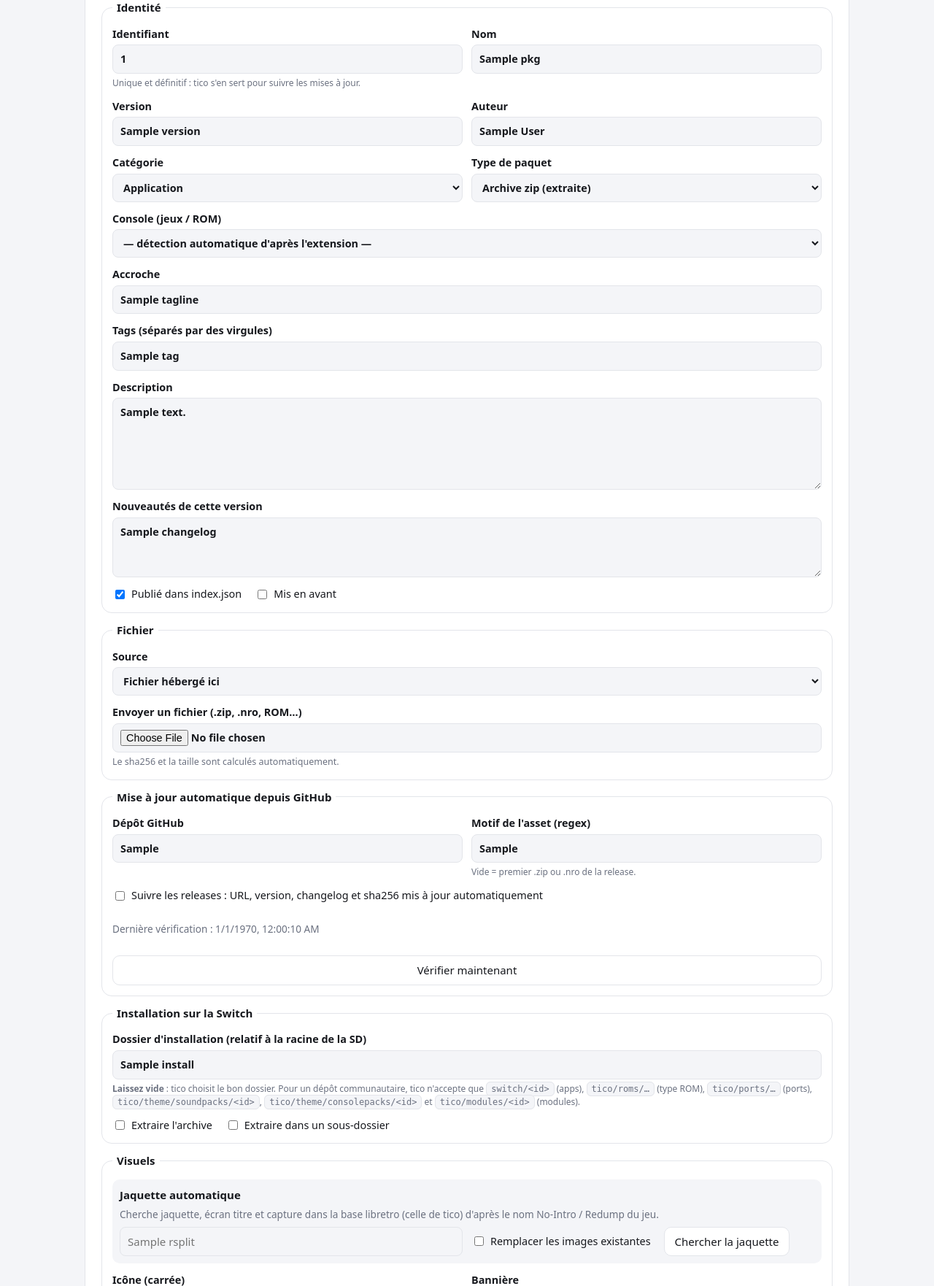
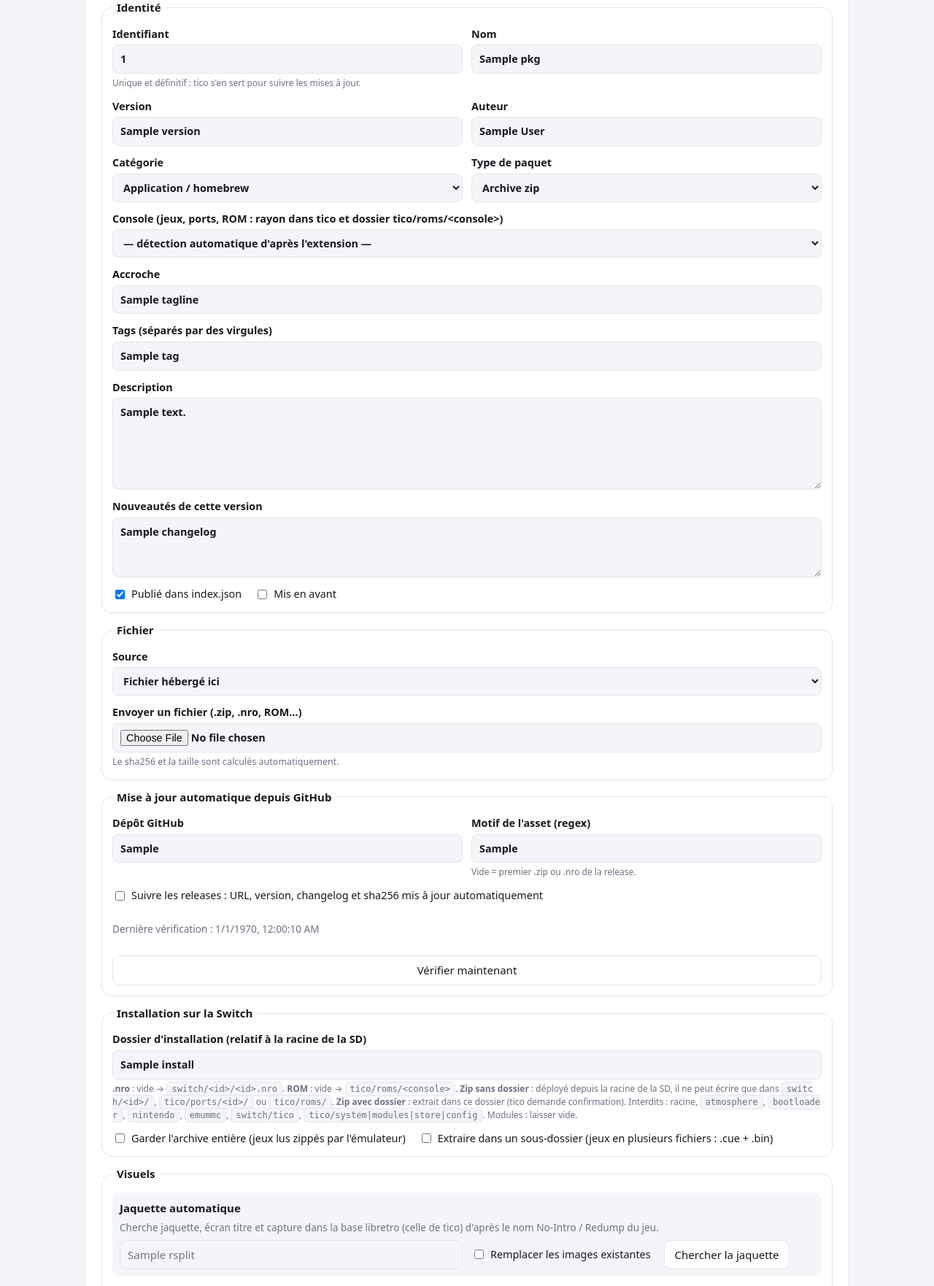
Before and after one commit to leo3438/ticoshop, a FastAPI app: template app/templates/admin/package.html in a window 1280 px wide. Shown: the part 196-1958 px from the top of the page at 73% size. Run offline with FastAPI, Linux system fonts and the light colour scheme; the template is opened without the code that fills it: most values are stand-ins (such as "Sample title", 1, 10 or a date in 2020); grey boxes marked "Sample" are stand-in pictures.

Commit message:
Suit la spécification officielle du Store de tico (Creating a Store Repository)
D'après forum.ticoverse.com/topic/150 :
- ROM brutes : install (tico/roms/<console> par défaut), filename, size
  (64 Mio max) et tag de console sont publiés ; tico écarte une ROM qui en
  manque un (cause des paquets invisibles constatés sur Switch)
- un zip sans install est déployé depuis la racine de la SD : le contenu
  du zip envoyé est vérifié (switch/<id>/, tico/ports/<id>/, tico/roms/) ;
  c'était la cause des refus « hors des dossiers autorisés »
- install accepte tout dossier sauf les dossiers système listés par tico
- extract vaut true par défaut : nouvelle option keep_archive qui publie
  "extract": false (jeux lus zippés), migration 4
- catégories app/game/port/soundpack (anciennes valeurs converties),
  console en premier tag, 2 tags et 8 captures max, soundpack dans
  tico/theme/soundpacks/<id>, module = un seul dossier <id>
- noms de fichiers d'origine conservés (No-Intro), URL encodées
- avertissements : modules/torrents (réglage utilisateur), images https

Co-Authored-By: Claude Opus 5.5 <noreply@anthropic.com>
Claude-Session: https://claude.ai/code/session_01MCQmq3ARdgyNT9dkkoHPiB

```diff
--- a/app/index.py
+++ b/app/index.py
@@ -1,50 +1,81 @@
 """Génération du index.json lu par le Store de tico (0.8.0+).
 
-Le format a été relevé dans tico 0.8.0 (« Creating a Store Repository ») :
+Référence : « Creating a Store Repository » (forum.ticoverse.com/topic/150).
 
     {
-      "schema": 1,                     # tico refuse > 1 (« Needs a newer tico »)
-      "name", "description", "maintainer", "website", "icon", "cover",
+      "schema": 1,
+      "name", "description", "icon", "cover",
       "packages": [
         {
-          "id", "name", "version", "author", "category", "tags",
-          "tagline", "description", "changelog", "icon", "banner",
-          "screenshots", "featured",
-          "type",                      # zip | nro | rom | module
-          "url" | "magnet" (+ "file"), "filename", "sha256", "size",
-          "install", "extract", "extract_to_folder"
+          "id", "name", "category" (app | game | port | soundpack), "tags" (2 max),
+          "version", "author", "tagline", "description", "changelog",
+          "icon", "banner", "screenshots" (8 max), "featured",
+          "type" (zip | nro | module | rom), "url" | "magnet" (+ "file"),
+          "size", "sha256", "install", "extract", "extract_to_folder", "filename"
         }
       ]
     }
 
-Toute la correspondance base -> JSON est ici : si une version de tico
-change un nom de champ, c'est le seul fichier à adapter. Le champ « extra »
-de chaque paquet est fusionné tel quel pour les champs non gérés.
+tico écarte silencieusement un paquet invalide (id, url, type non autorisé,
+checksum mal formé, ROM sans install/filename/size) : validate_package()
+signale ces cas dans l'admin. Le champ « extra » de chaque paquet est fusionné
+tel quel pour les champs non gérés.
 """
+from pathlib import Path
 from typing import Any
+from urllib.parse import quote
+
+from . import storage
 
 SCHEMA_VERSION = 1
 
+# Catégories du Store de tico.
 CATEGORIES = {
-    "emulator": "Émulateur",
-    "app": "Application",
-    "homebrew": "Homebrew",
+    "app": "Application / homebrew",
     "game": "Jeu",
     "port": "Port",
-    "fangame": "Fan game",
     "soundpack": "Soundpack",
     "consolepack": "Console pack",
-    "tool": "Outil",
-    "other": "Autre",
 }
+# Anciennes catégories de ticoshop, ramenées à celles de tico.
+LEGACY_CATEGORIES = {"homebrew": "app", "tool": "app", "other": "app", "emulator": "app", "fangame": "game"}
 
 TYPES = {
-    "zip": "Archive zip (extraite)",
+    "zip": "Archive zip",
     "nro": "Homebrew .nro",
-    "rom": "ROM / jeu",
+    "rom": "ROM brute (.gba, .nes…)",
     "module": "Module tico (émulateur)",
 }
 
+# Dossiers où tico refuse toujours d'installer (en plus de la racine de la carte).
+SYSTEM_FOLDERS = ("atmosphere", "bootloader", "nintendo", "emummc", "switch/tico",
+                  "tico/system", "tico/modules", "tico/store", "tico/config")
+ROM_MAX_SIZE = 64 * 1024 * 1024
+
+
+def category_of(pkg: dict[str, Any]) -> str:
+    return LEGACY_CATEGORIES.get(pkg["category"], pkg["category"]) or "app"
+
+
+def tags_of(pkg: dict[str, Any]) -> list[str]:
+    """Tags publiés : la console d'abord (rayon par console pour les jeux et ports), 2 au maximum."""
+    tags = [t for t in pkg["tags"] if t]
+    console = pkg.get("console") or ""
+    if console and console not in tags and (category_of(pkg) in ("game", "port") or pkg["type"] == "rom"):
+        tags.insert(0, console)
+    return tags[:2]
+
+
+def install_of(pkg: dict[str, Any]) -> str:
+    """Dossier d'installation publié ; valeurs par défaut là où tico en exige un."""
+    install = (pkg["install"] or "").strip().strip("/")
+    if install:
+        return install
+    if pkg["type"] == "rom" and pkg.get("console"):
+        return f"tico/roms/{pkg['console']}"
+    if category_of(pkg) == "soundpack":
+        return f"tico/theme/soundpacks/{pkg['id']}"
+    return ""
 
 
 def absolute(base_url: str, value: str) -> str:
@@ -58,7 +89,7 @@ def absolute(base_url: str, value: str) -> str:
 
 def package_download_url(base_url: str, pkg: dict[str, Any]) -> str:
     if pkg["source"] == "upload" and pkg.get("local_file"):
-        return f"{base_url}/files/{pkg['id']}/{pkg['filename']}"
+        return f"{base_url}/files/{pkg['id']}/{quote(pkg['filename'])}"
     if pkg["source"] == "url":
         return pkg["url"]
     return ""
@@ -67,7 +98,7 @@ def package_download_url(base_url: str, pkg: dict[str, Any]) -> str:
 def release_download_url(base_url: str, pkg_id: str, rel: dict[str, Any]) -> str:
     """URL d'une ancienne version (voir l'historique des versions)."""
     if rel["source"] == "upload" and rel.get("local_file"):
-        return f"{base_url}/files/{pkg_id}/r/{rel['rid']}/{rel['filename']}"
+        return f"{base_url}/files/{pkg_id}/r/{rel['rid']}/{quote(rel['filename'])}"
     if rel["source"] == "url":
         return rel["url"]
     return ""
@@ -84,21 +115,20 @@ def build_package(base_url: str, pkg: dict[str, Any], download_url: str | None =
     entry: dict[str, Any] = {
         "id": pkg["id"],
         "name": pkg["name"],
-        "version": pkg["version"],
-        "author": pkg["author"],
-        "category": pkg["category"],
+        "category": category_of(pkg),
         "type": pkg["type"],
     }
-    if pkg["tags"]:
-        entry["tags"] = pkg["tags"]
-    for key in ("tagline", "description", "changelog"):
+    tags = tags_of(pkg)
+    if tags:
+        entry["tags"] = tags
+    for key in ("version", "author", "tagline", "description", "changelog"):
         if pkg[key]:
             entry[key] = pkg[key]
     for key in ("icon", "banner"):
         if pkg[key]:
             entry[key] = absolute(base_url, pkg[key])
     if pkg["screenshots"]:
-        entry["screenshots"] = [absolute(base_url, s) for s in pkg["screenshots"]]
+        entry["screenshots"] = [absolute(base_url, s) for s in pkg["screenshots"][:8]]
     if pkg["featured"]:
         entry["featured"] = True
 
@@ -108,18 +138,20 @@ def build_package(base_url: str, pkg: dict[str, Any], download_url: str | None =
             entry["file"] = pkg["torrent_file"]
     else:
         entry["url"] = package_download_url(base_url, pkg) if download_url is None else download_url
-    if pkg["filename"]:
-        entry["filename"] = pkg["filename"]
+    if pkg["size"]:
+        entry["size"] = int(pkg["size"])
     if pkg["sha256"]:
         entry["sha256"] = pkg["sha256"].lower()
-    if pkg["size"]:
-        entry["size"] = int(pkg["size"])
-    if pkg["install"]:
-        entry["install"] = pkg["install"].strip("/")
-    if pkg["extract"]:
-        entry["extract"] = True
-    if pkg["extract_to_folder"]:
+    install = install_of(pkg)
+    if install:
+        entry["install"] = install
+    keep = pkg["type"] == "zip" and pkg.get("keep_archive")
+    if keep:
+        entry["extract"] = False  # tico extrait par défaut
+    if pkg["extract_to_folder"] and pkg["type"] == "zip" and not keep:
         entry["extract_to_folder"] = True
+    if pkg["filename"] and (pkg["type"] == "rom" or keep):
+        entry["filename"] = pkg["filename"]
 
     entry.update(pkg.get("extra") or {})
     return entry
@@ -159,50 +191,85 @@ def build_index(
     return index
 
 
-def allowed_root(pkg: dict[str, Any]) -> str:
-    """Dossier où tico (0.8) accepte qu'un dépôt communautaire installe ce paquet.
-
-    Relevé dans tico.nro : en dehors, l'installation échoue avec « Ce paquet
-    tente d'écrire hors des dossiers autorisés pour les paquets de la communauté ».
-    """
-    if pkg["type"] == "module":
-        return f"tico/modules/{pkg['id']}"
-    if pkg["type"] == "rom":
-        return "tico/roms"
-    if pkg["category"] == "soundpack":
-        return f"tico/theme/soundpacks/{pkg['id']}"
-    if pkg["category"] == "consolepack":
-        return f"tico/theme/consolepacks/{pkg['id']}"
-    if pkg["category"] == "port":
-        return "tico/ports"
-    return f"switch/{pkg['id']}"
+def _under(path: str, folder: str) -> bool:
+    return path == folder or path.startswith(folder + "/")
 
 
-def validate_package(pkg: dict[str, Any]) -> list[str]:
-    """Problèmes qui empêcheraient tico d'installer le paquet."""
+def validate_package(pkg: dict[str, Any], files_dir: Path | None = None) -> list[str]:
+    """Problèmes qui feraient écarter ou refuser le paquet par tico (et quelques conseils)."""
     problems = []
+    category = category_of(pkg)
     if pkg["source"] == "upload" and not pkg.get("local_file"):
         problems.append("Aucun fichier envoyé : le paquet n'apparaît pas dans index.json.")
     if pkg["source"] == "url" and not pkg["url"].startswith(("http://", "https://")):
         problems.append("L'URL de téléchargement doit commencer par http(s)://.")
-    if pkg["source"] == "magnet" and not pkg["magnet"].startswith("magnet:?"):
-        problems.append("Le lien magnet doit commencer par magnet:?.")
+    if pkg["source"] == "magnet":
+        if not pkg["magnet"].startswith("magnet:?"):
+            problems.append("Le lien magnet doit commencer par magnet:?.")
+        problems.append("Torrent : tico ne l'accepte d'un dépôt communautaire que si l'utilisateur active "
+                        "Réglages › Store › Torrents from any repository.")
     if pkg["source"] != "magnet" and not pkg["sha256"]:
         problems.append("Pas de sha256 : tico ne pourra pas vérifier le téléchargement.")
-    install = (pkg["install"] or "").strip("/")
-    if ".." in install.split("/"):
-        problems.append("Le dossier d'installation ne peut pas contenir « .. ».")
-    root = allowed_root(pkg)
-    if install and install != root and not install.startswith(root + "/"):
-        problems.append(
-            f"« {install} » est hors du dossier autorisé pour ce type de paquet ({root}) : "
-            "tico refusera l'installation. Laissez le champ vide, tico choisira le bon dossier."
-        )
-    if pkg["type"] == "module" and pkg["category"] != "app":
-        problems.append("Le dépôt officiel range les modules en catégorie « app » (avec le tag « emulator »).")
+
+    install = install_of(pkg)
+    if install:
+        if ".." in install.split("/") or ":" in install:
+            problems.append("Le dossier d'installation doit être un chemin relatif simple (sans « .. »).")
+        elif any(_under(install.lower(), f) for f in SYSTEM_FOLDERS):
+            problems.append(f"« {install} » est un dossier système : tico refuse d'y installer "
+                            f"({', '.join(SYSTEM_FOLDERS)}).")
+    keep = pkg["type"] == "zip" and pkg.get("keep_archive")
+    if (keep or pkg["extract_to_folder"]) and not install:
+        problems.append("« Garder l'archive entière » et « Extraire dans un sous-dossier » exigent un dossier d'installation.")
+
     if pkg["type"] == "rom":
-        problems.append(
-            "tico 0.8 n'affiche pas les paquets de type ROM d'un dépôt communautaire (constaté sur Switch) : "
-            "copiez les ROM directement dans tico/roms/<console>/ sur la carte SD."
-        )
+        if not install:
+            problems.append("ROM : choisissez la console (ou un dossier d'installation, ex. tico/roms/gba) : tico l'exige.")
+        name = pkg["filename"] or ""
+        if not name or "/" in name or "\\" in name or "." not in name:
+            problems.append("ROM : le nom de fichier doit être un simple nom avec extension (ex. « Mon jeu (USA).gba »).")
+        elif Path(name).suffix.lower() in (".zip", ".7z", ".rar"):
+            problems.append("ROM : le type « rom » est pour un fichier brut ; pour une archive, utilisez le type zip "
+                            "avec « Garder l'archive entière ».")
+        if not pkg["size"]:
+            problems.append("ROM : la taille est obligatoire.")
+        elif int(pkg["size"]) > ROM_MAX_SIZE:
+            problems.append("ROM : 64 Mio maximum pour le type « rom » ; utilisez le type zip au-delà.")
+
+    if pkg["type"] == "module":
+        if pkg["install"]:
+            problems.append("Module : laissez le dossier d'installation vide (tico l'installe dans tico/modules/<id>).")
+        if category != "app":
+            problems.append("Module : le dépôt officiel les range en catégorie « app », avec le tag « emulator ».")
+        problems.append("Module : tico ne l'accepte d'un dépôt communautaire que si l'utilisateur active "
+                        "Réglages › Store › Cores from any repository.")
+
+    if category == "soundpack" and not _under(install, f"tico/theme/soundpacks/{pkg['id']}"):
+        problems.append(f"Soundpack : seul tico/theme/soundpacks/{pkg['id']} est autorisé.")
+    if category in ("game", "port") and not tags_of(pkg):
+        problems.append("Jeu / port : ajoutez la console (champ Console ou tag, ex. gba) pour qu'il soit rangé dans son rayon.")
+    if len([t for t in pkg["tags"] if t]) > 2:
+        problems.append("tico n'utilise que 2 tags : les suivants sont ignorés.")
+    if len(pkg["screenshots"]) > 8:
+        problems.append("tico affiche 8 captures au maximum.")
+
+    # Un zip sans « install » est déployé depuis la racine de la carte SD.
+    if (pkg["type"] == "zip" and not install and pkg["source"] == "upload" and pkg.get("local_file")
+            and files_dir is not None):
+        names = storage.zip_entries(files_dir / pkg["local_file"])
+        if names is None:
+            problems.append("Le fichier envoyé n'est pas un zip valide : choisissez le bon type (nro, rom…).")
+        else:
+            allowed = (f"switch/{pkg['id']}/", f"tico/ports/{pkg['id']}/", "tico/roms/")
+            outside = [n for n in names if not n.startswith(allowed)]
+            if outside:
+                problems.append(
+                    f"Sans dossier d'installation, le zip est déployé depuis la racine de la carte SD et ne peut écrire "
+                    f"que dans switch/{pkg['id']}/, tico/ports/{pkg['id']}/ ou tico/roms/ (ex. refusé : « {outside[0]} »). "
+                    "Indiquez un dossier d'installation."
+                )
+    if pkg["type"] == "module" and pkg["source"] == "upload" and pkg.get("local_file") and files_dir is not None:
+        names = storage.zip_entries(files_dir / pkg["local_file"])
+        if names is not None and {n.split("/", 1)[0] for n in names} != {pkg["id"]}:
+            problems.append(f"Module : le zip doit contenir un seul dossier nommé « {pkg['id']} ».")
     return problems
--- a/app/templates/admin/package.html
+++ b/app/templates/admin/package.html
@@ -29,7 +29,7 @@
       <div class="row">
         <label>Catégorie
           <select name="category">{% for k, v in CATEGORIES.items() %}
-            <option value="{{ k }}" {% if (p.category or 'app') == k %}selected{% endif %}>{{ v }}</option>{% endfor %}
+            <option value="{{ k }}" {% if (p.category or 'app') == k or (k == 'app' and p.category in ('homebrew', 'tool', 'other', 'emulator')) or (k == 'game' and p.category == 'fangame') %}selected{% endif %}>{{ v }}</option>{% endfor %}
           </select>
         </label>
         <label>Type de paquet
@@ -38,7 +38,7 @@
           </select>
         </label>
       </div>
-      <label>Console (jeux / ROM)
+      <label>Console (jeux, ports, ROM : rayon dans tico et dossier tico/roms/&lt;console&gt;)
         <select name="console">
           <option value="">— détection automatique d'après l'extension —</option>
           {% for k, v in CONSOLES.items() %}<option value="{{ k }}" {% if p.console == k %}selected{% endif %}>{{ v[0] }}</option>{% endfor %}
@@ -102,15 +102,20 @@
     <fieldset>
       <legend>Installation sur la Switch</legend>
       <label>Dossier d'installation (relatif à la racine de la SD)
-        <input name="install" value="{{ p.install or '' }}" placeholder="vide (recommandé)">
-        <small><strong>Laissez vide</strong> : tico choisit le bon dossier. Pour un dépôt communautaire, tico n'accepte que
-          <code>switch/&lt;id&gt;</code> (apps), <code>tico/roms/…</code> (type ROM), <code>tico/ports/…</code> (ports),
-          <code>tico/theme/soundpacks/&lt;id&gt;</code>, <code>tico/theme/consolepacks/&lt;id&gt;</code> et
-          <code>tico/modules/&lt;id&gt;</code> (modules).</small>
+        <input name="install" value="{{ p.install or '' }}" placeholder="vide = selon le type">
+        <small>
+          <strong>.nro</strong> : vide → <code>switch/&lt;id&gt;/&lt;id&gt;.nro</code>.
+          <strong>ROM</strong> : vide → <code>tico/roms/&lt;console&gt;</code>.
+          <strong>Zip sans dossier</strong> : déployé depuis la racine de la SD, il ne peut écrire que dans
+          <code>switch/&lt;id&gt;/</code>, <code>tico/ports/&lt;id&gt;/</code> ou <code>tico/roms/</code>.
+          <strong>Zip avec dossier</strong> : extrait dans ce dossier (tico demande confirmation).
+          Interdits : racine, <code>atmosphere</code>, <code>bootloader</code>, <code>nintendo</code>, <code>emummc</code>,
+          <code>switch/tico</code>, <code>tico/system|modules|store|config</code>. Modules : laisser vide.
+        </small>
       </label>
       <div class="checks">
-        <label class="check"><input type="checkbox" name="extract" {% if p.extract %}checked{% endif %}> Extraire l'archive</label>
-        <label class="check"><input type="checkbox" name="extract_to_folder" {% if p.extract_to_folder %}checked{% endif %}> Extraire dans un sous-dossier</label>
+        <label class="check"><input type="checkbox" name="keep_archive" {% if p.keep_archive %}checked{% endif %}> Garder l'archive entière (jeux lus zippés par l'émulateur)</label>
+        <label class="check"><input type="checkbox" name="extract_to_folder" {% if p.extract_to_folder %}checked{% endif %}> Extraire dans un sous-dossier (jeux en plusieurs fichiers : .cue + .bin)</label>
       </div>
     </fieldset>
 
```
Also changed, not shown: app/db.py (+6 -2 lines), app/routes_admin.py (+7 -5 lines), app/routes_api.py (+5 -3 lines), app/storage.py (+13 -3 lines), tests/test_app.py (+63 -15 lines), README.md, 1 other file.
